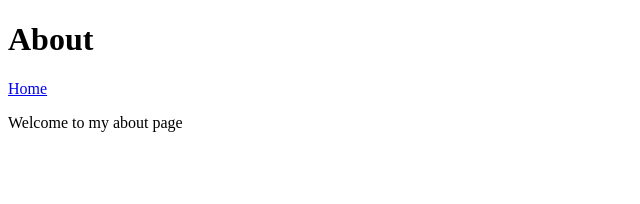
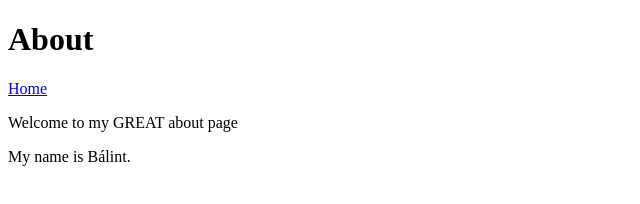
Before and after one commit to gladiateurx/gladiateurx.github.io, a plain HTML site: page about.html in a window 1280 px wide. Shown: the whole page, without its empty margins (0-640 px from the left). Drawn offline with Linux system fonts and the light colour scheme.

Commit message:
Improved the about page

```diff
--- a/about.html
+++ b/about.html
@@ -9,6 +9,7 @@
 <body>
     <h1>About</h1>
     <a href="/">Home</a>
-    <p>Welcome to my about page</p>
+    <p>Welcome to my GREAT about page</p>
+    <p>My name is Bálint.</p>
 </body>
 </html>
```
